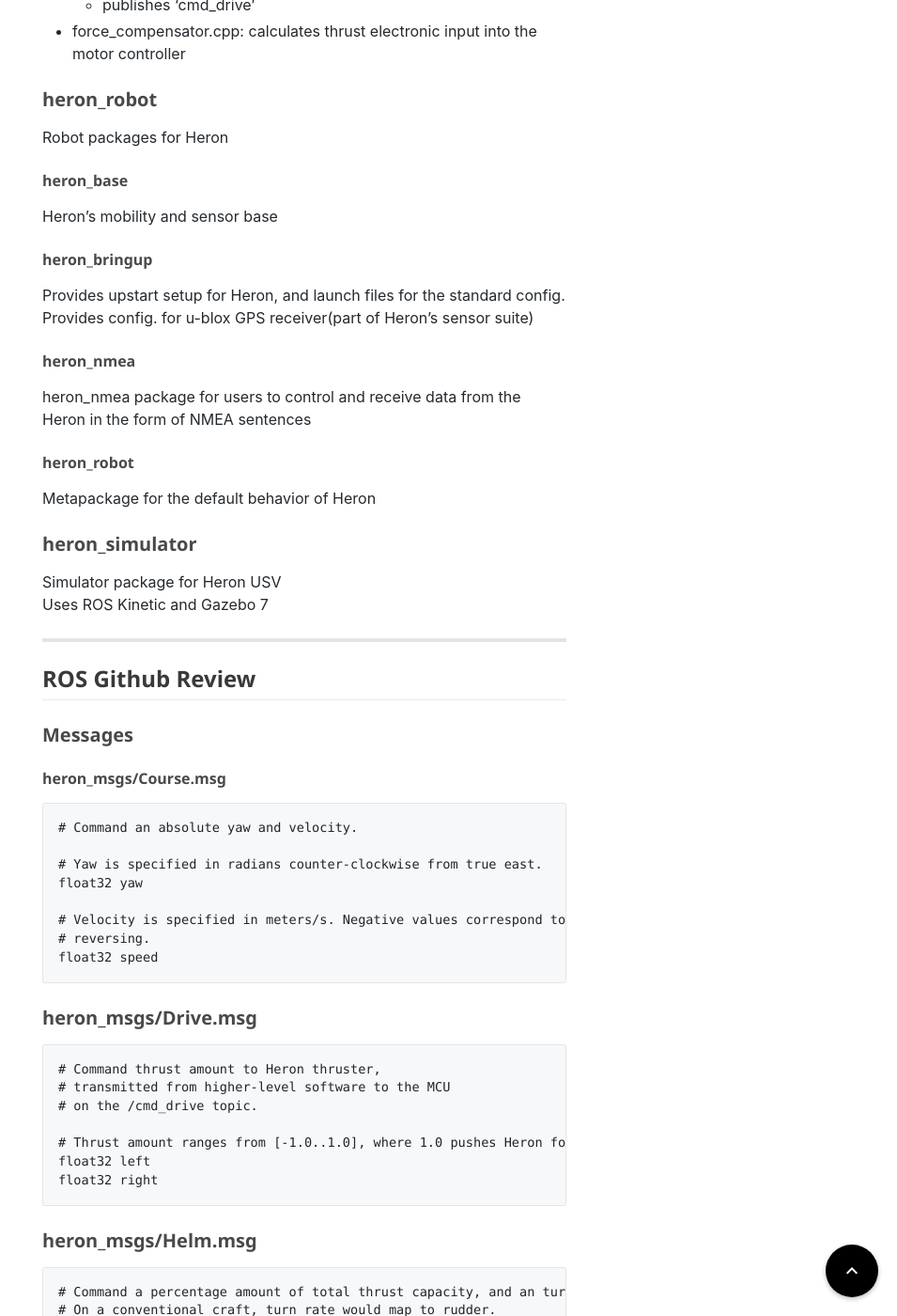
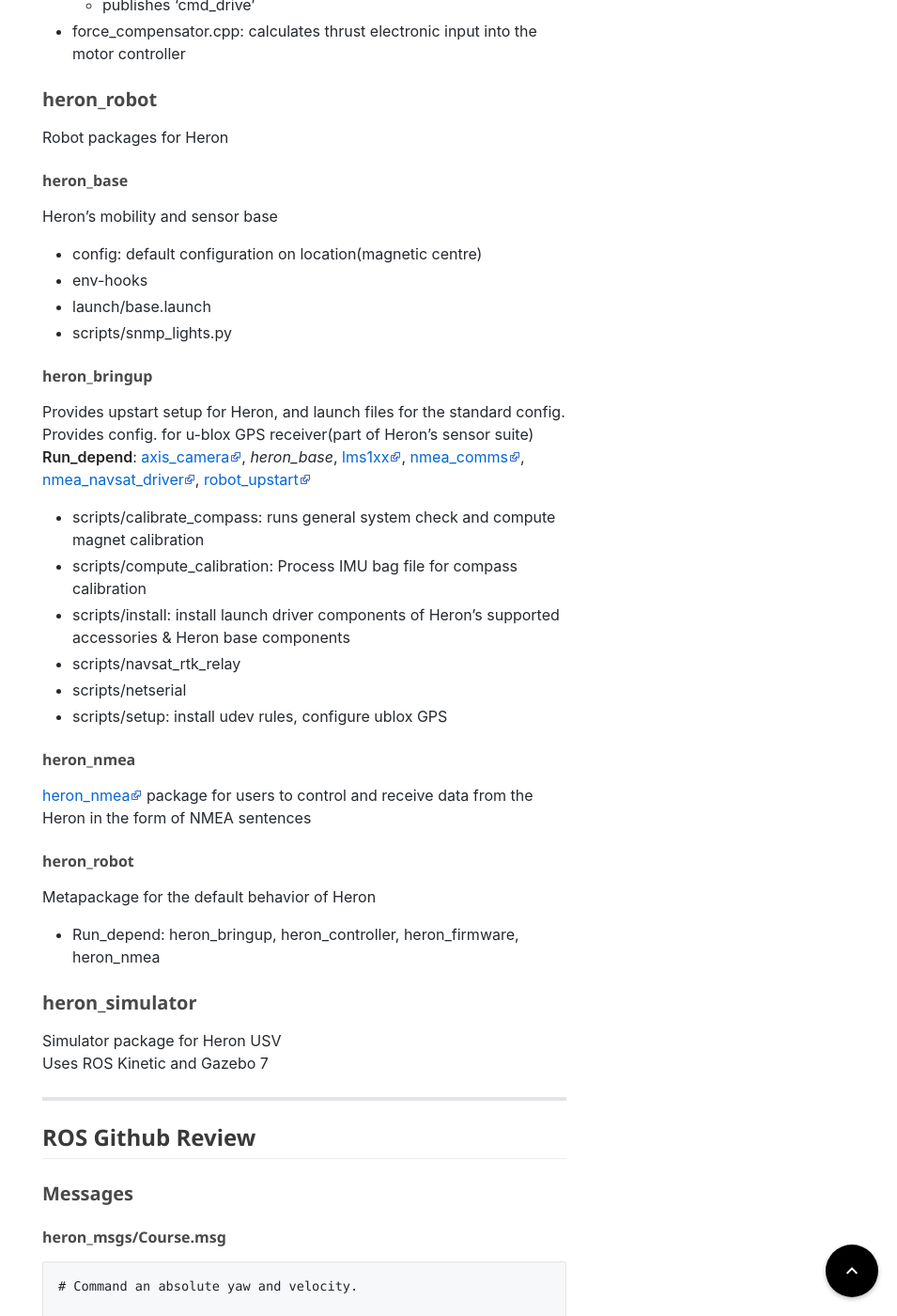
Before and after one commit to ksron/wiki, a Jekyll site: the page built from wiki/HERON.md, in a window 1280 px wide and 1400 px high, scrolled down 2142 px. Shown: the whole window at 94% size, without its empty margins (325-1280 px from the left). Built offline with Jekyll 4.4.1, drawn with Linux system fonts in a browser that asks for light colours; nearby versions of some CDN libraries; our own code applies the rules of GitHub Pages for plain Markdown files; some of the changed text lies outside the part shown.

Commit message:
Heron usv update

```diff
--- a/wiki/HERON.md
+++ b/wiki/HERON.md
@@ -44,16 +44,28 @@ Robot packages for Heron
 
 #### heron_base
 Heron's mobility and sensor base
+* config: default configuration on location(magnetic centre)
+* env-hooks
+* launch/base.launch
+* scripts/snmp_lights.py
 
 #### heron_bringup
 Provides upstart setup for Heron, and launch files for the standard config.
 Provides config. for u-blox GPS receiver(part of Heron's sensor suite)
+**Run_depend**: [axis_camera](http://wiki.ros.org/axis_camera), *heron_base*, [lms1xx](http://wiki.ros.org/LMS1xx), [nmea_comms](http://wiki.ros.org/nmea_comms), [nmea_navsat_driver](http://wiki.ros.org/nmea_navsat_driver), [robot_upstart](http://wiki.ros.org/robot_upstart)
+* scripts/calibrate_compass: runs general system check and compute magnet calibration
+* scripts/compute_calibration: Process IMU bag file for compass calibration
+* scripts/install: install launch driver components of Heron's supported accessories & Heron base components
+* scripts/navsat_rtk_relay
+* scripts/netserial
+* scripts/setup: install udev rules, configure ublox GPS
 
 #### heron_nmea
-heron_nmea package for users to control and receive data from the Heron in the form of NMEA sentences
+[heron_nmea](https://github.com/heron/heron_robot/tree/kinetic-devel/heron_nmea/REFERENCE.md) package for users to control and receive data from the Heron in the form of NMEA sentences
 
 #### heron_robot
 Metapackage for the default behavior of Heron
+* Run_depend: heron_bringup, heron_controller, heron_firmware, heron_nmea
 
 ### heron_simulator
 Simulator package for Heron USV
@@ -162,6 +174,9 @@ Vector3  torque
 
 ### Heron
 
+### heron_robot
+
+
 
 ### heron_controller
 #### `src/force_compensator.cpp`
```
Also changed, not shown: other parts of wiki/HERON.md (+12 -11 lines).
